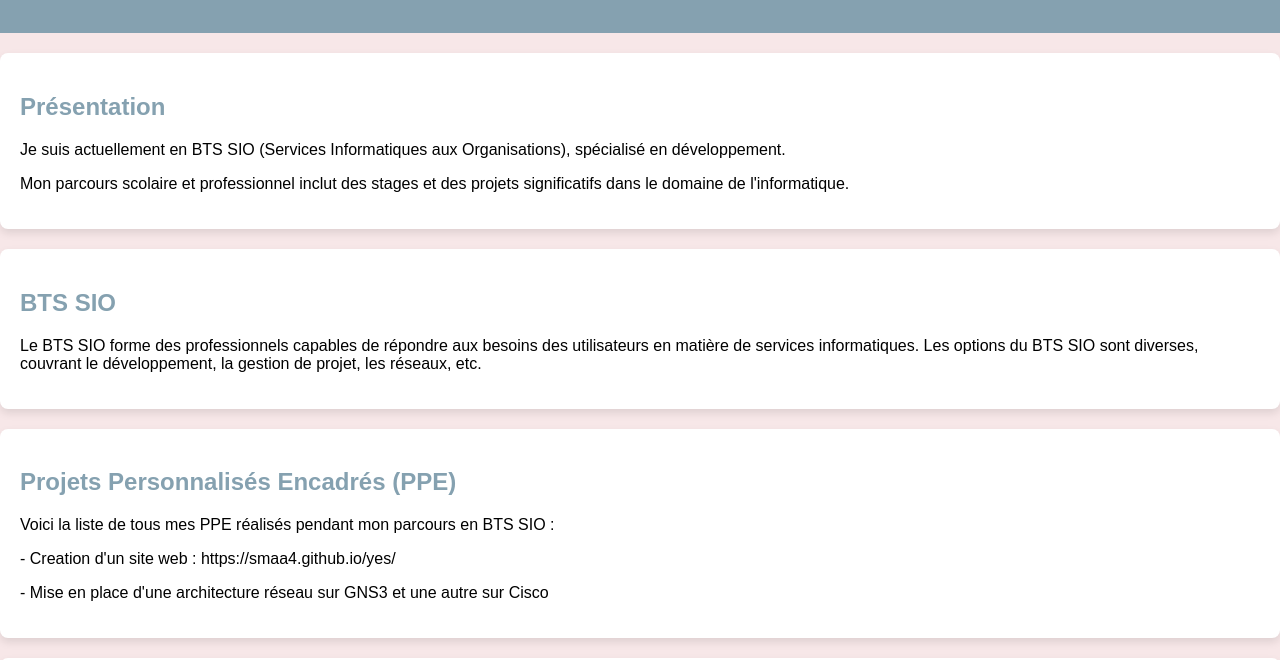
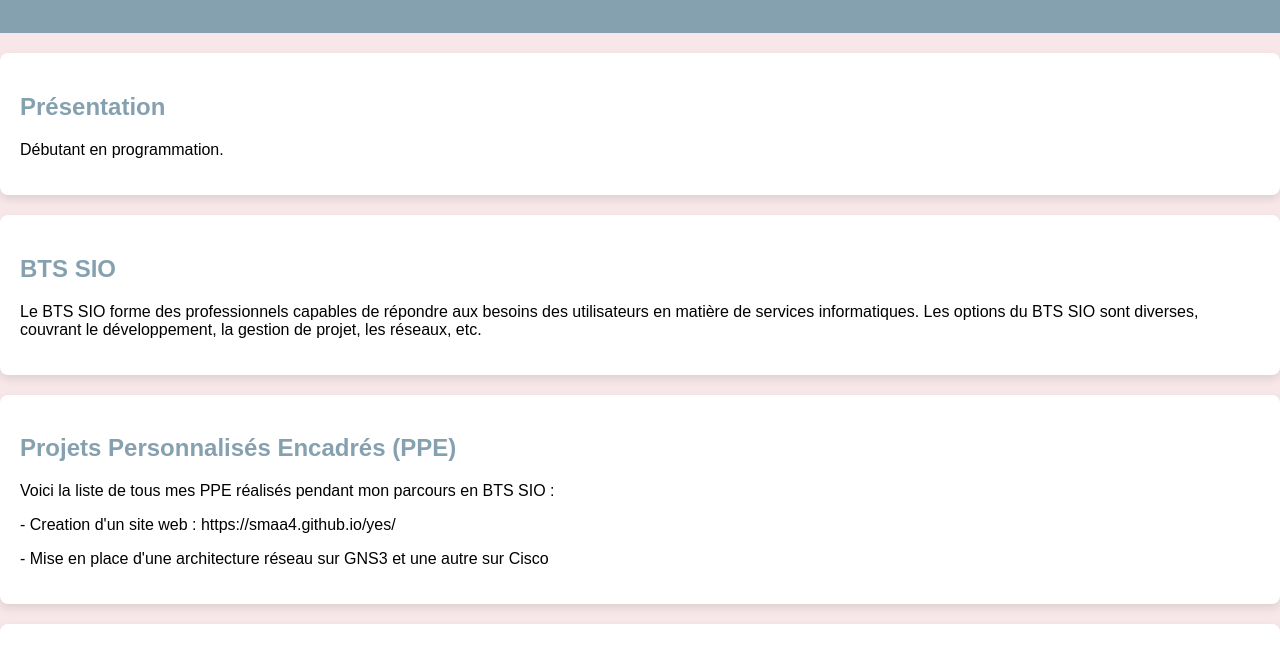
Before and after one commit to Smaa4/portfolio, a plain HTML site: page index.html in a window 1280 px wide. Shown: the part 121-781 px from the top of the page. Drawn offline with Linux system fonts and the light colour scheme.

Commit message:
Update index.html

```diff
--- a/index.html
+++ b/index.html
@@ -15,8 +15,7 @@
 
     <section id="presentation">
         <h2>Présentation</h2>
-        <p>Je suis actuellement en BTS SIO (Services Informatiques aux Organisations), spécialisé en développement.</p>
-        <p>Mon parcours scolaire et professionnel inclut des stages et des projets significatifs dans le domaine de l'informatique.</p>
+        <p> Débutant en programmation.</p>
     </section>
 
     <section id="bts-sio">
@@ -41,7 +40,7 @@
 
 <section id="contact">
     <h2>Contact</h2>
-    <p>Email: <a href="mailto:ismaelallain1@gmail.com">ismaelallain1@gmail.com</a></p>
+    <p>Email: <a href="mailto:ismail.allain@sfr.fr">ismaelallain1@gmail.com</a></p>
     <p>GitHub: <a href="github.com/Smaa4" target="_blank">github.com/Smaa4</a></p>
 </section>
 
```
